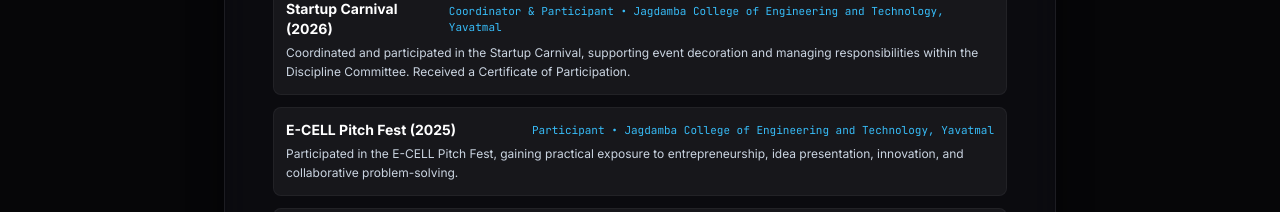
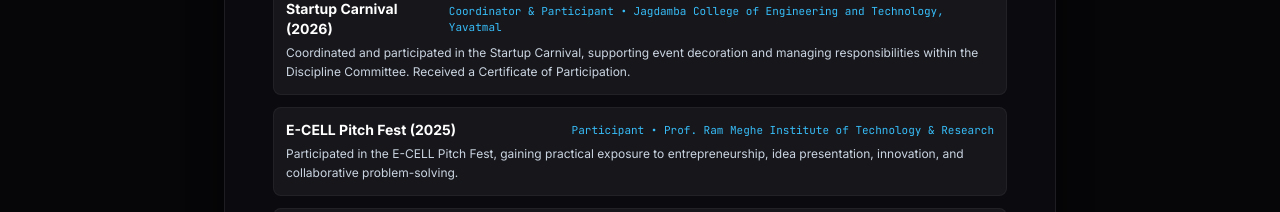
Before and after one commit to ANANDMOHOD17/Anand-Mohod-portfolio, a Next.js app: page /resume in a window 1280 px wide. Shown: the part 2640-2852 px from the top of the page. Built offline with nearby package versions, Linux system fonts and the light colour scheme.

Commit message:
fix(achievements): update E-CELL Pitch Fest organization to Prof. Ram Meghe Institute of Technology & Research

```diff
--- a/data/achievements.ts
+++ b/data/achievements.ts
@@ -25,7 +25,7 @@
     id: 'Ecell-pitch-fest-2025',
     title: 'E-CELL Pitch Fest',
     date: '2025',
-    organization: 'Jagdamba College of Engineering and Technology, Yavatmal',
+    organization: 'Prof. Ram Meghe Institute of Technology & Research',
     category: 'Competition / Entrepreneurship',
     role: 'Participant',
     description:
```
Also changed, not shown: 1 other file (tests, documents, lock files or other folders).
